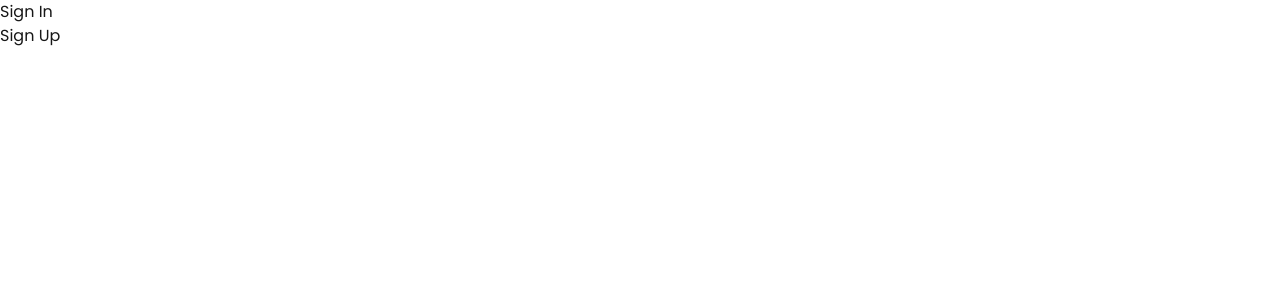
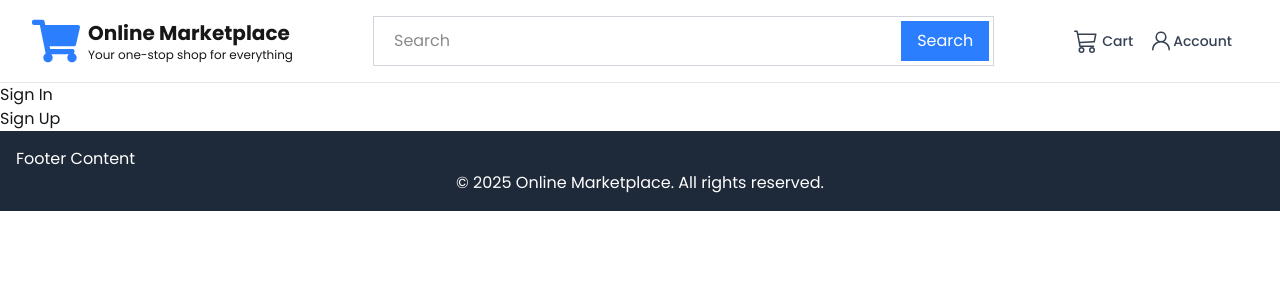
Before and after one commit to marquingyase/online_marketplace, a Next.js app: page / in a window 1280 px wide. Shown: the top 300 px of the page. Built offline with nearby package versions, Linux system fonts and the light colour scheme.

Commit message:
header desktop ui

```diff
--- a/package.json
+++ b/package.json
@@ -9,6 +9,7 @@
     "lint": "next lint"
   },
   "dependencies": {
+    "@headlessui/react": "^2.2.4",
     "next": "15.3.5",
     "react": "^19.0.0",
     "react-dom": "^19.0.0",
--- /dev/null
+++ b/src/app/HomeLayout.tsx
@@ -0,0 +1,24 @@
+"use client";
+import Footer from "@/components/Footer";
+import Header from "@/components/Header";
+import { usePathname } from 'next/navigation';
+
+const authRoutes = ['/signin', '/signup', '/forgot-password'];
+
+export default function HomeLayout({
+    children,
+}: Readonly<{
+    children: React.ReactNode;
+}>) {
+
+    const pathname = usePathname();
+    const showLayout = !authRoutes.includes(pathname);
+
+    return (
+        <>
+            {showLayout && <Header />}
+            {children}
+            {showLayout && <Footer />}
+        </>
+    );
+}
--- a/src/app/layout.tsx
+++ b/src/app/layout.tsx
@@ -1,6 +1,7 @@
 import type { Metadata } from "next";
 import { Poppins, } from "next/font/google";
 import "./globals.css";
+import HomeLayout from "./HomeLayout";
 
 const poppins = Poppins({
   weight: ["100", "200", "300", "400", "500", "600", "700", "800", "900"],
@@ -24,7 +25,9 @@ export default function RootLayout({
       <body
         className={`${poppins.variable} antialiased`}
       >
-        {children}
+        <HomeLayout>
+          {children}
+        </HomeLayout>
       </body>
     </html>
   );
--- /dev/null
+++ b/src/components/Container.tsx
@@ -0,0 +1,7 @@
+export default function Container({ children, cn }: { children: React.ReactNode; cn?: string }) {
+    return (
+        <div className={`container mx-auto px-4 sm:px-6 lg:px-8 ${cn}`}>
+            {children}
+        </div>
+    );
+}
--- /dev/null
+++ b/src/components/Footer.tsx
@@ -0,0 +1,10 @@
+export default function Footer() {
+    return (
+        <header className="bg-gray-800 text-white p-4">
+            Footer Content
+            <div className="text-center">
+                <p>&copy; {new Date().getFullYear()} Online Marketplace. All rights reserved.</p>
+            </div>
+        </header>
+    );
+}
--- /dev/null
+++ b/src/components/Header.tsx
@@ -0,0 +1,88 @@
+"use client"
+import Link from "next/link";
+import { FaShoppingCart } from "react-icons/fa";
+import Container from "./Container";
+import { GoPerson } from "react-icons/go";
+import { BsCart3 } from "react-icons/bs";
+import { CgMenuRight } from "react-icons/cg";
+import { Menu, MenuButton, MenuItem, MenuItems } from '@headlessui/react'
+
+export default function Header() {
+    return (
+        <header className="py-4 border-b border-gray-200 bg-white">
+            <Container cn="flex justify-between items-center lg:gap-10 xl:gap-20">
+                {/* logo */}
+                <Link href="/" className="flex items-center space-x-2">
+                    <FaShoppingCart className="text-5xl text-blue-500" />
+                    <div>
+                        <h1 className="text-xl font-bold">Online Marketplace</h1>
+                        <p className="text-xs">Your one-stop shop for everything</p>
+                    </div>
+                </Link>
+
+                {/* search */}
+                <div className="hidden lg:flex flex-1 items-center border border-gray-300 p-1 focus-within:border-blue-500 ">
+                    <input
+                        type="search"
+                        placeholder="Search"
+                        name="search"
+                        className="px-4 py-2 focus:outline-none w-full group-focus-within:border-blue-500"
+                    />
+                    <button className="px-4 py-2 cursor-pointer bg-blue-500 text-white hover:bg-blue-600 focus:outline-none">
+                        Search
+                    </button>
+                </div>
+
+                {/* navigation */}
+                <nav className="flex items-center space-x-4 font-medium">
+                    {/* cart */}
+                    <Link href="/cart" className="hidden md:flex items-center space-x-1 text-gray-700 hover:text-blue-500">
+                        <BsCart3 className="text-2xl" />
+                        <span className="text-sm">Cart</span>
+                    </Link>
+
+                    {/* account - dropdown */}
+                    <div className="hidden md:block relative  text-gray-700">
+                        <Menu>
+                            {/* button */}
+                            <MenuButton className="flex items-center cursor-pointer focus:not-data-focus:outline-none data-focus:outline data-focus:outline-white">
+                                <GoPerson className="text-2xl" />
+                                <span className="text-sm">Account</span>
+                            </MenuButton>
+
+                            {/* items */}
+                            <MenuItems
+                                transition
+                                anchor="bottom end"
+                                className="w-40 mt-4 ml-16 origin-top-left border border-gray-300 bg-white p-1 text-sm transition duration-100 ease-out [--anchor-gap:--spacing(1)] focus:outline-none data-closed:scale-95 data-closed:opacity-0"
+                            >
+                                <MenuItem>
+                                    <Link
+                                        href="/signin"
+                                        className="block px-4 py-2 hover:bg-gray-100"
+                                    >
+                                        Sign In
+                                    </Link>
+                                </MenuItem>
+                                <MenuItem>
+                                    <Link
+                                        href="/signup"
+                                        className="block px-4 py-2 hover:bg-gray-100"
+                                    >
+                                        Sign Up
+                                    </Link>
+                                </MenuItem>
+                            </MenuItems>
+                        </Menu>
+                    </div>
+
+                    {/* hamburger */}
+                    <button className="lg:hidden cursor-pointer text-gray-700 hover:text-blue-500 focus:outline-none">
+                        <CgMenuRight className="text-3xl" />
+                    </button>
+                </nav>
+
+            </Container>
+        </header>
+    );
+}
```
Also changed, not shown: 1 other file (tests, documents, lock files or other folders).
